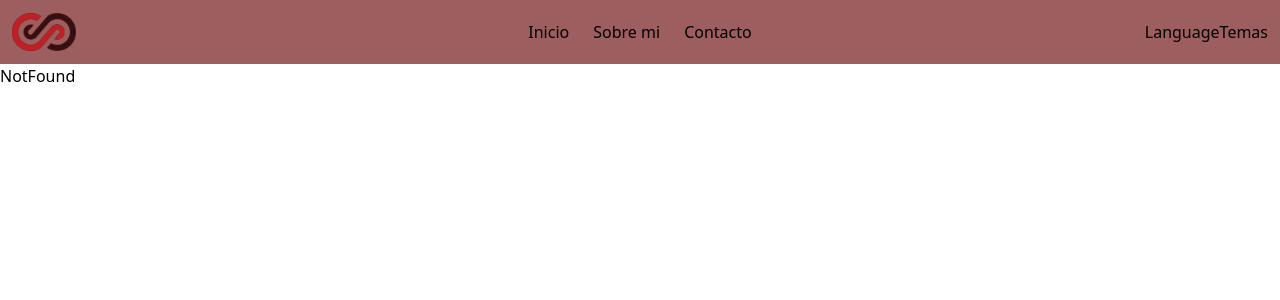
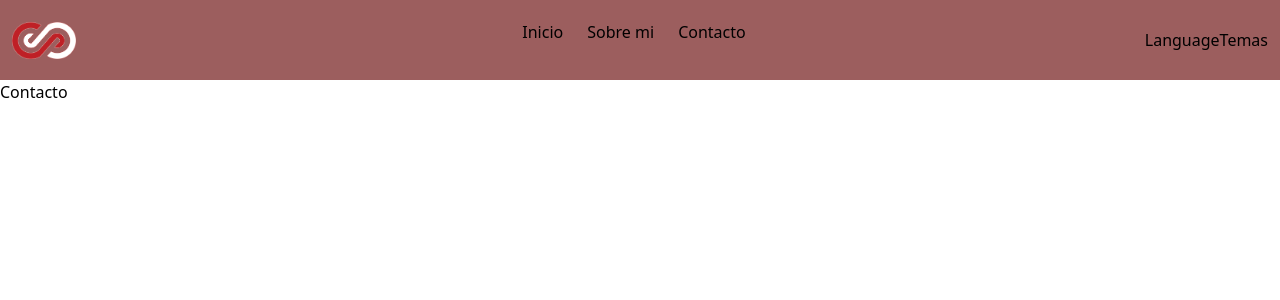
Before and after one commit to SantinoStimoli/my-portfolio, a React (Vite) app: page /#/contacto in a window 1280 px wide. Shown: the top 300 px of the page. Built offline with nearby package versions, Linux system fonts and the light colour scheme.

Commit message:
logo animation

```diff
--- a/src/App.tsx
+++ b/src/App.tsx
@@ -4,6 +4,7 @@ import AboutMe from './routes/AboutMe'
 import NotFound from './routes/NotFound'
 import Header from './components/body/Header'
 import useTheme from './hooks/useTheme'
+import Contact from './routes/Contact'
 
 const App = () => {
     const PAGE_THEME = useTheme().theme
@@ -14,7 +15,8 @@ const App = () => {
             <Header />
             <Routes>
                 <Route path='' element={<Home />} />
-                <Route path='about-me' element={<AboutMe />} />
+                <Route path='sobre-mi' element={<AboutMe />} />
+                <Route path='contacto' element={<Contact />} />
                 <Route path='*' element={<NotFound />} />
             </Routes>
         </div>
--- a/src/components/body/Header.tsx
+++ b/src/components/body/Header.tsx
@@ -1,11 +1,10 @@
-import { ThemeType } from "../../services/theme"
 import Logo from "../pure/Logo"
 import Nav from "../pure/Nav"
 import Options from "../pure/Options"
 
 const Header = () => {
     return (
-        <header className="bg-primary flex justify-between w-full py-2.5 px-3">
+        <header className="bg-primary flex justify-between w-full py-2.5 pr-3 h-20">
             <Logo />
             <Nav navList={['Inicio', 'Sobre mi', 'Contacto']} />
             <Options />
--- a/src/components/pure/Logo.tsx
+++ b/src/components/pure/Logo.tsx
@@ -1,4 +1,9 @@
+import useTheme from "../../hooks/useTheme"
+import { THEME } from "../../services/theme"
+
 const Logo = () => {
+
+    const theme: any = useTheme().theme
 
     const LOGO = {
         DARK: '/SS-LOGO-1.png',
@@ -7,7 +12,9 @@ const Logo = () => {
 
     return (
         <div className="flex flex-grow basis-0 items-center gap-3 logo-section">
-            <img className="w-16 h-fit my-auto z-20 md:bg-primary" src={LOGO.DARK} />
+            <div className="w-fit my-auto z-20 md:bg-primary bg-primary">
+                <img className="ml-3 w-16 h-fit" src={theme === THEME.DARK ? LOGO.DARK : LOGO.LIGHT} />
+            </div>
             <span className=" text-white relative -left-28 z-10 transition-all duration-500 -md:hidden cursor-default opacity-0"> Santino Stimoli</span>
         </div>
     )
--- a/src/routes/AboutMe.tsx
+++ b/src/routes/AboutMe.tsx
@@ -1,6 +1,6 @@
 const AboutMe = () => {
     return (
-        <div>AboutMe</div>
+        <div>Sobre mi</div>
     )
 }
 
--- /dev/null
+++ b/src/routes/Contact.tsx
@@ -0,0 +1,9 @@
+import React from 'react'
+
+const Contact = () => {
+    return (
+        <div>Contacto</div>
+    )
+}
+
+export default Contact
--- a/src/services/theme.ts
+++ b/src/services/theme.ts
@@ -1,4 +1,4 @@
-export enum THEME {
+export const enum THEME {
     DARK = 'DARK',
     LIGHT = 'LIGHT'
 }
--- a/src/styles/general.css
+++ b/src/styles/general.css
@@ -9,6 +9,6 @@
     }
 }
 
-.logo-section img:hover~span {
+.logo-section div:hover~span {
     @apply left-0 opacity-100
 }
```
